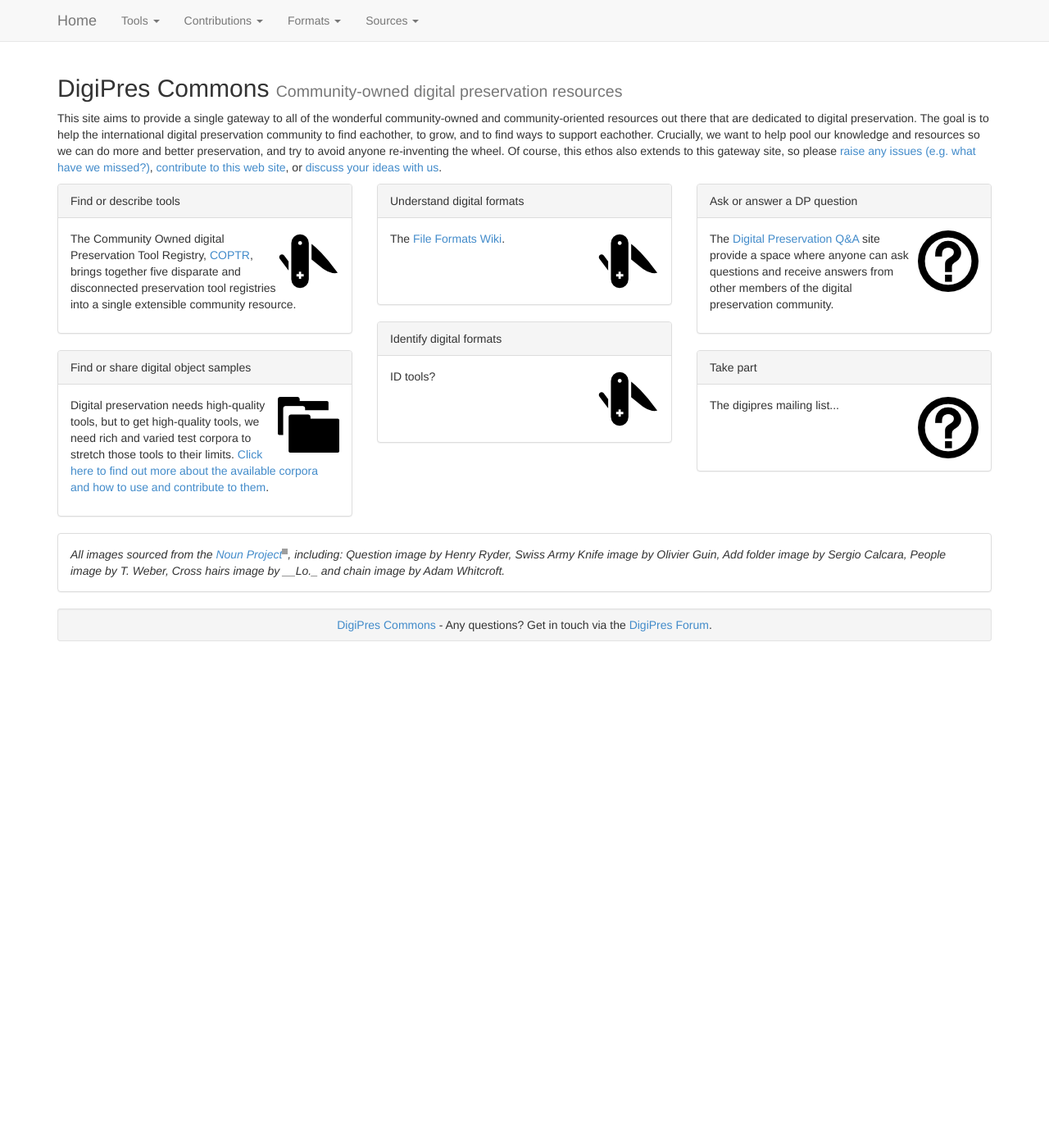
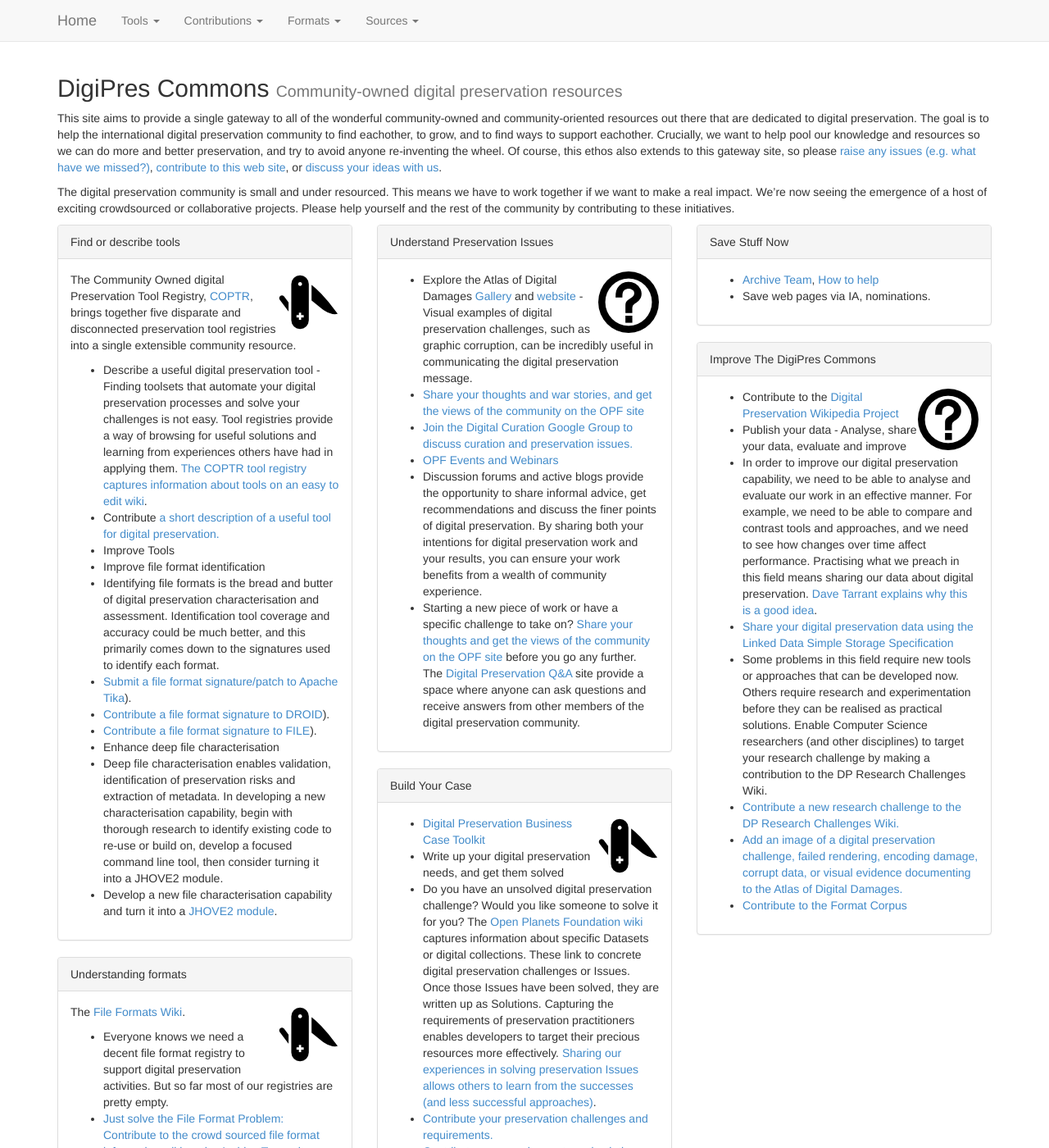
Before and after one commit to digipres/awesome-digital-preservation, a Jekyll site: the page built from index.md, in a window 1280 px wide and 1400 px high. Shown: the whole window at 82% size. Built offline with Jekyll 4.4.1, drawn with Linux system fonts in a browser that asks for light colours; nearby versions of some CDN libraries; some of the changed text lies outside the part shown.

Commit message:
Refactoring the panels.

```diff
--- /dev/null
+++ b/_includes/panel.html
@@ -0,0 +1,7 @@
+<div class="panel panel-default">
+<div class="panel-heading">{{ include.title }}</div>
+<div class="panel-body">
+<img src="{{ include.icon }}" style="float: right;"/>
+{{ include.content | markdownify }}
+</div>
+</div>
--- /dev/null
+++ b/_includes/panel_end.html
@@ -0,0 +1,2 @@
+</div>
+</div>
--- /dev/null
+++ b/_includes/panel_start.html
@@ -0,0 +1,4 @@
+<div class="panel panel-default">
+<div class="panel-heading">{{ include.title }}</div>
+<div class="panel-body">
+<img src="{{ include.icon }}" style="float: right;"/>
--- a/index.md
+++ b/index.md
@@ -5,4 +5,63 @@
 
 This site aims to provide a single gateway to all of the wonderful community-owned and community-oriented resources out there that are dedicated to digital preservation. The goal is to help the international digital preservation community to find eachother, to grow, and to find ways to support eachother. Crucially, we want to help pool our knowledge and resources so we can do more and better preservation, and try to avoid anyone re-inventing the wheel. Of course, this ethos also extends to this gateway site, so please [raise any issues (e.g. what have we missed?)](https://github.com/digipres/digipres.github.io/issues), [contribute to this web site](https://github.com/digipres/digipres.github.io), or [discuss your ideas with us](https://groups.google.com/forum/#!forum/digipres).
 
-{% include frontpage.html %}
+The digital preservation community is small and under resourced. This means we have to work together if we want to make a real impact. We're now seeing the emergence of a host of exciting crowdsourced or collaborative projects. Please help yourself and the rest of the community by contributing to these initiatives.
+
+<div class="row">
+  <div class="col-xs-12 col-sm-4 col-md-4">
+{% capture panel_content %}
+{% include_relative index_finding_tools.md %}
+{% endcapture %}
+{% include panel.html title="Find or describe tools" icon="icons/noun_project_1191.png" content=panel_content %}
+
+{% capture panel_content %}
+{% include_relative index_understanding_formats.md %}
+{% endcapture %}
+{% include panel.html title="Understanding formats" icon="icons/noun_project_1191.png" content=panel_content %}
+</div>
+
+<div class="col-xs-12 col-sm-4 col-md-4">
+{% capture panel_content %}
+{% include_relative index_understanding_issues.md %}
+The <a href="http://qanda.digipres.org/">Digital Preservation Q&amp;A</a> site provide a space where anyone can ask questions and receive answers from other members of the digital preservation community.
+{% endcapture %}
+{% include panel.html title="Understand Preservation Issues" icon="icons/noun_project_22.png" content=panel_content %}
+
+{% capture panel_content %}
+{% include_relative index_build_your_case.md %}
+{% endcapture %}
+{% include panel.html title="Build Your Case" icon="icons/noun_project_1191.png" content=panel_content %}
+</div>
+
+<div class="col-xs-12 col-sm-4 col-md-4">
+{% capture panel_content %}
+{% include_relative index_save_stuff.md %}
+{% endcapture %}
+{% include panel.html title="Save Stuff Now" icon="" content=panel_content %}
+
+{% capture panel_content %}
+{% include_relative index_contribute.md %}
+{% endcapture %}
+{% include panel.html title="Improve The DigiPres Commons" icon="icons/noun_project_22.png" content=panel_content%}
+</div>
+</div>
+
+<div class="row">
+<div class="col-xs-12 col-sm-12 col-md-12">
+<div class="panel panel-default">
+  <div class="panel-body">
+      <em>All images sourced from the</em> <em><span class="nobr"><a href="http://thenounproject.com/" class="external-link">Noun Project<sup><img class="rendericon" src="/images/icons/linkext7.gif" alt="" align="absmiddle" border="0" width="7" height="7"></sup></a></span></em><em>, including: Question image by Henry Ryder, Swiss Army Knife image by Olivier Guin, Add folder image by Sergio Calcara, People image by T. Weber,&nbsp;Cross hairs image by __Lo._ and chain image by Adam Whitcroft.</em>
+  </div>
+</div>
+</div>
+</div>
+
+
+
+<http://wiki.opf-labs.org/download/attachments/1114152/people.png>
+<http://wiki.opf-labs.org/download/attachments/1114152/events.png>
+<http://wiki.opf-labs.org/download/attachments/1114152/blog.png>
+<http://wiki.opf-labs.org/download/attachments/1114152/reqssoln.png>
+<http://wiki.opf-labs.org/download/attachments/1114152/formatrisk.png>
+<http://wiki.opf-labs.org/download/attachments/1114152/hacking.png>
+<http://wiki.opf-labs.org/download/attachments/1114152/project.png>
--- /dev/null
+++ b/index_build_your_case.md
@@ -0,0 +1,5 @@
+* [Digital Preservation Business Case Toolkit](http://wiki.dpconline.org/index.php?title=Digital_Preservation_Business_Case_Toolkit)
+* Write up your digital preservation needs, and get them solved
+* Do you have an unsolved digital preservation challenge? Would you like someone to solve it for you? The [Open Planets Foundation wiki](/display/REQ/Digital+Preservation+and+Data+Curation+Requirements+and+Solutions "Digital Preservation and Data Curation Requirements and Solutions") captures information about specific Datasets or digital collections. These link to concrete digital preservation challenges or Issues. Once those Issues have been solved, they are written up as Solutions. Capturing the requirements of preservation practitioners enables developers to target their precious resources more effectively. [Sharing our experiences in solving preservation Issues allows others to learn from the successes (and less successful approaches)](http://openplanetsfoundation.org/blogs/2012-05-17-do-others-share-your-digital-preservation-challenges-and-know-about-best-solutions).
+* [Contribute your preservation challenges and requirements.](/display/REQ/Digital+Preservation+and+Data+Curation+Requirements+and+Solutions "Digital Preservation and Data Curation Requirements and Solutions")
+* [Contribute your requirements and solutions](http://wiki.opf-labs.org/display/REQ/Digital+Preservation+and+Data+Curation+Requirements+and+Solutions) - Share your challenges and solutions with the community, and view the resulting record of digital preservation practice
--- /dev/null
+++ b/index_contribute.md
@@ -0,0 +1,8 @@
+* Contribute to the [Digital Preservation Wikipedia Project](http://en.wikipedia.org/wiki/Wikipedia:WikiProject_Digital_Preservation)
+* Publish your data - Analyse, share your data, evaluate and improve
+* In order to improve our digital preservation capability, we need to be able to analyse and evaluate our work in an effective manner. For example, we need to be able to compare and contrast tools and approaches, and we need to see how changes over time affect performance. Practising what we preach in this field means sharing our data about digital preservation. [Dave Tarrant explains why this is a good idea](http://openplanetsfoundation.org/blogs/2012-08-29-years-registry-why-has-preservation-community-not-solved-problem-well-managed-and).
+* [Share your digital preservation data using the Linked Data Simple Storage Specification](http://www.lds3.org/)
+* Some problems in this field require new tools or approaches that can be developed now. Others require research and experimentation before they can be realised as practical solutions. Enable Computer Science researchers (and other disciplines) to target your research challenge by making a contribution to the DP Research Challenges Wiki.
+* [Contribute a new research challenge to the DP Research Challenges Wiki.](http://sokrates.ifs.tuwien.ac.at/wiki/index.php/Main_Page)
+* [Add an image of a digital preservation challenge, failed rendering, encoding damage, corrupt data, or visual evidence documenting to the Atlas of Digital Damages.](http://www.flickr.com/groups/2121762@N23/)
+* [Contribute to the Format Corpus](http://openplanetsfoundation.org/contact)
--- /dev/null
+++ b/index_finding_tools.md
@@ -0,0 +1,13 @@
+The Community Owned digital Preservation Tool Registry, <a href="http://coptr.digipres.org/">COPTR</a>, brings together five disparate and disconnected preservation tool registries into a single extensible community resource.
+
+* Describe a useful digital preservation tool - Finding toolsets that automate your digital preservation processes and solve your challenges is not easy. Tool registries provide a way of browsing for useful solutions and learning from experiences others have had in applying them. [The COPTR tool registry captures information about tools on an easy to edit wiki](http://coptr.digipres.org/).
+* Contribute [a short description of a useful tool for digital preservation.](http://coptr.digipres.org/)
+* Improve Tools
+* Improve file format identification
+* Identifying file formats is the bread and butter of digital preservation characterisation and assessment. Identification tool coverage and accuracy could be much better, and this primarily comes down to the signatures used to identify each format.
+* [Submit a file format signature/patch to Apache Tika](http://openplanetsfoundation.org/blogs/2012-02-09-basic-guide-writing-new-format-signatures)).
+* [Contribute a file format signature to DROID](http://www.nationalarchives.gov.uk/documents/information-management/pronom-file-signature-research.pdf)).
+* [Contribute a file format signature to FILE](http://www.openplanetsfoundation.org/blogs/2012-08-09-magic-editing-and-creation-primer)).
+* Enhance deep file characterisation
+* Deep file characterisation enables validation, identification of preservation risks and extraction of metadata. In developing a new characterisation capability, begin with thorough research to identify existing code to re-use or build on, develop a focused command line tool, then consider turning it into a JHOVE2 module.
+* Develop a new file characterisation capability and turn it into a [JHOVE2 module](https://bitbucket.org/jhove2/main/wiki/Home).
--- /dev/null
+++ b/index_save_stuff.md
@@ -0,0 +1,2 @@
+* [Archive Team](http://archiveteam.org/), [How to help](http://archiveteam.org/index.php?title=Who_We_Are)
+* Save web pages via IA, nominations.
--- /dev/null
+++ b/index_understanding_formats.md
@@ -0,0 +1,13 @@
+The <a href="http://fileformats.archiveteam.org/">File Formats Wiki</a>.
+
+* Everyone knows we need a decent file format registry to support digital preservation activities. But so far most of our registries are pretty empty.
+* [Just solve the File Format Problem: Contribute to the crowd sourced file format information wiki on the Archive Team site](http://justsolve.archiveteam.org).
+* [Add a new format risks and solutions page to the OPF wiki](/display/TR/OPF+File+Format+Risk+Registry "OPF File Format Risk Registry") ([like this excellent JP2 risks page](/display/TR/JP2 "JP2")).
+* [Understand File Format Risks](http://wiki.opf-labs.org/display/TR/OPF+File+Format+Risk+Registry)
+ File format risks you should be concerned about, and how to identify them in your content
+* Share or create digital object samples - Improving our digital preservation toolsets requires careful testing and evaluation of their performance. Sample data enables tool developers to easily try out their tools, discover bugs, and hone their tools ready for others to use. A test corpus can contain real digital objects from a collection, or be created specifically for exhibiting certain characteristics for testing purposes. Real data, particularly with examples of broken, badly formed or corrupted files can be particularly useful. For example, see this [JP2k test corpus](https://github.com/openplanets/format-corpus/tree/master/jp2k-test).
+* [UDFR: Contribute to and refine the contents of this more formal linked data registry on file formats.](http://udfr.org/)
+
+<img src="icons/noun_project_650.png" style="float: right;"/>
+
+* Digital preservation needs high-quality tools, but to get high-quality tools, we need rich and varied test corpora to stretch those tools to their limits. <a href="{{ baseurl }}/test-corpora/">Click here to find out more about the available corpora and how to use and contribute to them</a>.
--- /dev/null
+++ b/index_understanding_issues.md
@@ -0,0 +1,6 @@
+* Explore the Atlas of Digital Damages [Gallery](http://www.flickr.com/groups/2121762@N23/) and [website](http://www.atlasofdigitaldamages.info) -  Visual examples of digital preservation challenges, such as graphic corruption, can be incredibly useful in communicating the digital preservation message.
+* [Share your thoughts and war stories, and get the views of the community on the OPF site](http://openplanetsfoundation.org/)
+* [Join the Digital Curation Google Group to discuss curation and preservation issues.](https://groups.google.com/forum/?fromgroups#!forum/digital-curation)
+* [OPF Events and Webinars](http://wiki.opf-labs.org/display/KB/OPF+Events)
+* Discussion forums and active blogs provide the opportunity to share informal advice, get recommendations and discuss the finer points of digital preservation. By sharing both your intentions for digital preservation work and your results, you can ensure your work benefits from a wealth of community experience.
+* Starting a new piece of work or have a specific challenge to take on? [Share your thoughts and get the views of the community on the OPF site](http://openplanetsfoundation.org/) before you go any further.
```
Also changed, not shown: _includes/frontpage.html (+15 -0 lines).
